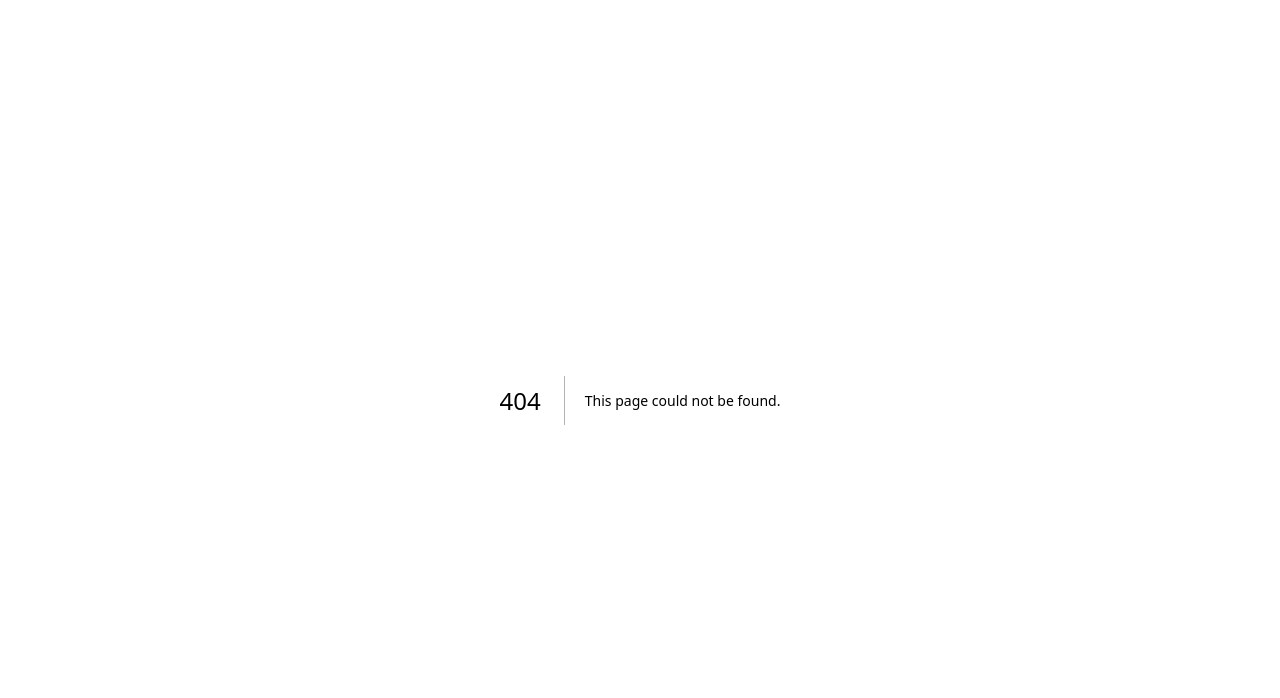
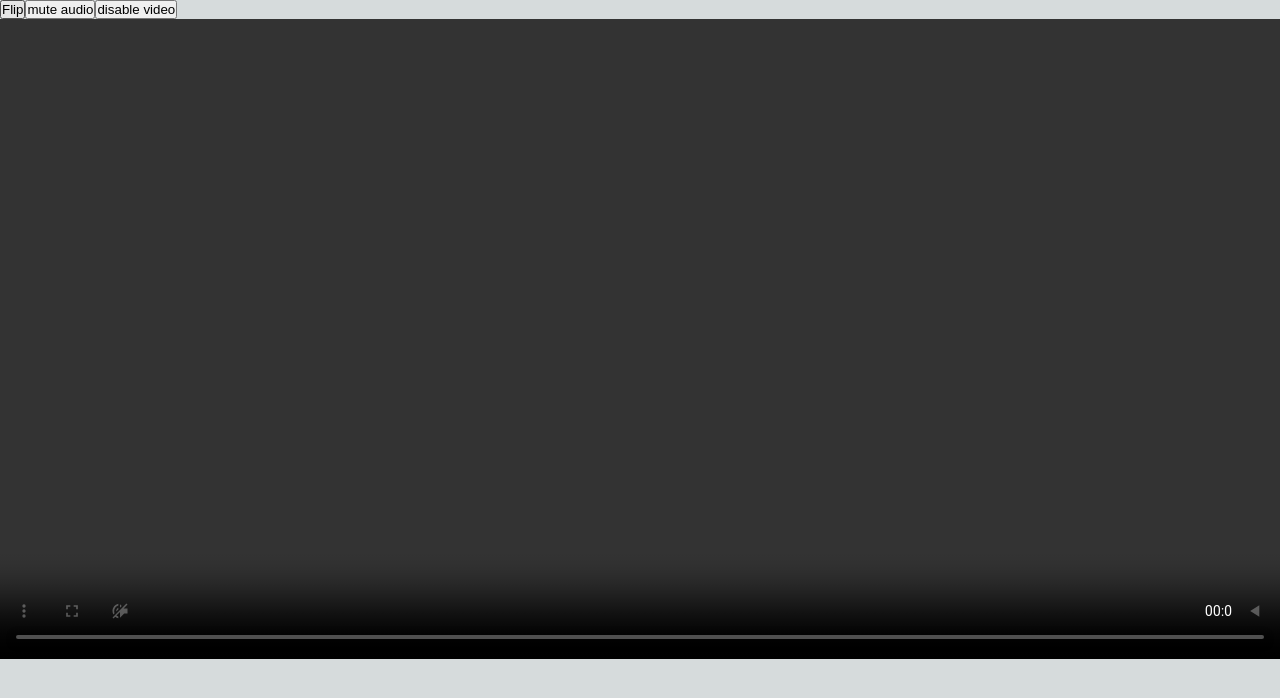
Before and after one commit to TerraMysticaAficionados/nitche, a Next.js app: page /stream in a window 1280 px wide. Before the commit this address had no page. Shown: the top 698 px of the page. Built offline with nearby package versions, Linux system fonts and the light colour scheme; no server answers.

Commit message:
oops forgot stream page

```diff
--- /dev/null
+++ b/src/pages/stream/index.tsx
@@ -0,0 +1,237 @@
+import { useEffect, useRef, useState } from "react";
+import useWindowSize from "@/lib/hooks/useWindowSize";
+import WebSocketStream from "websocket-stream";
+
+/**
+ * mirror.tsx
+ * Preview for a user what they're camera is capturing.
+ *
+ */
+export default () => {
+
+    const { width, height } = useWindowSize()
+    const [flipped, setFlipped] = useState(true)
+    const [videoEnabled, setVideoEnabled] = useState(true)
+    const [audioEnabled, setAudioEnabled] = useState(true)
+
+
+    return <div id="mirror-root" style={{
+        display: "flex",    //  flex-box is excellent for arranging pages. usually best when nested: a parent flex element to define boundery, child to be oriented within parent, then content within that. This allows content to be swapped out easily and the overall position on the page to be relatively stable.
+
+    }} >
+
+        <div id="fullScreenVideoContainer" style={{
+            position: "absolute",   //  position absolute is very useful and powerful, but generally should be avoided because it is not "responsive" which in web design terms means capable of displaying more or less correctly no matter what the device is. flexboxes on the other hand are a highly responsive technique that allows rules to be defined around the display of child elements, such that a horizontal list smoothly stacks its content as the window narrows. This is not always desirable, but is a reasonable default behavior.
+            left:"0px",
+            right:"0px"
+        }}>
+            <button onClick={() => {
+                setFlipped(!flipped)
+            }}>Flip</button>
+            <button onClick={() => {
+                setAudioEnabled(!audioEnabled)
+            }}>{audioEnabled ? "mute audio" : "enable audio"}</button>
+            <button onClick={() => {
+                setVideoEnabled(!videoEnabled)
+            }}>{videoEnabled ? "disable video" : "enable video"}</button>
+            <WebRTCPlayer
+                style={{
+                    width:width,
+                    maxHeight:height,
+                    scale:flipped ? "-1 1" : "1 1"
+                }}
+                audio={audioEnabled}
+                video={videoEnabled}
+            />
+        </div>
+    </div>
+}
+
+function WebRTCPlayer({style, audio, video}:any) {
+    const videoRef = useRef<HTMLVideoElement>(null)
+    const [localStream] = useMedia(videoRef, audio, video)
+    return <video ref={videoRef} autoPlay={true} style={style} controls={true} muted={true}></video>
+}
+
+function useMedia(videoRef:any, audio:boolean, video:boolean) {
+    let [stream, setStream] = useState<MediaStream|null>(null)
+    const constraints = {
+        video,
+        audio,
+    };
+
+    useEffect(() => {
+        if(!stream) return
+        stream?.getAudioTracks().forEach(track => {
+            track.enabled = audio
+        })
+        stream?.getVideoTracks().forEach(track => {
+            track.enabled = video
+        })
+    }, [audio, video])
+
+    useEffect(() => {
+        if(navigator.mediaDevices.getUserMedia == undefined) {
+            alert('Your browser does not support getUserMedia API');
+            return
+        } else if (videoRef?.current == undefined) {
+            return
+        }
+        const videoElem = videoRef?.current
+        let mediaRecorder:MediaRecorder;
+        let canceled = false
+        let [websocketPromise, websocketCleanup] = getWebsocketPromise("ws://localhost:8080/stream/123")
+        console.log("mounting", canceled)
+        Promise.all([
+            navigator.mediaDevices.getUserMedia(constraints),
+            websocketPromise
+        ]).then(([userMediaStream, websocket]) => {
+            if(canceled) {
+                websocketCleanup()
+                return
+            }
+            if(websocket == null || videoElem == null || userMediaStream == null) return
+            console.log("promise loaded", userMediaStream, websocket)
+            //  set state, might have a better way to do this. this makes me nervous bc we avoid rerender only because stream is a nested obj
+            setStream(userMediaStream)
+            //  set local video
+            videoElem.srcObject = userMediaStream
+            //  set websocket video
+            videoElem.onloadedmetadata = (e:Event) => {
+                console.log(videoElem)
+            }
+
+
+
+
+
+            console.log("support", MediaRecorder.isTypeSupported('video/webm;codecs=opus'))
+            let options = {mimeType: 'video/webm;codecs=opus'};
+            mediaRecorder = new MediaRecorder(userMediaStream,options);
+            let i =0
+            let chunks:Blob[] =  []
+            mediaRecorder.ondataavailable = async (e) => {
+                i ++
+                // if(i > 4) {
+                    // if(mediaRecorder.state == "recording") {
+                    //     mediaRecorder.stop()
+                    // } else {
+                    //     return
+                    // }
+                // }
+
+
+                // console.log(mediaRecorder)
+                // let data = await e.data.arrayBuffer()
+                // console.log(data)
+                websocket?.send(e.data)
+                // chunks.push(e.data)
+            }
+            mediaRecorder.onstop = () => {
+                console.log("stop")
+                const dataBlob = new Blob(chunks, { type: 'video/webm;codecs=opus'});
+                const vidURL = window.URL.createObjectURL(dataBlob);
+                videoElem.src = vidURL
+                videoElem.srcObject = null
+
+                // websocket.send(blob)
+            }
+            mediaRecorder.start(1000)
+
+
+
+
+
+
+        })
+        return () => {
+            console.log("unmounting")
+            canceled = true
+            websocketCleanup()
+        }
+    }, [videoRef])
+
+    return [stream]
+}
+
+/**
+ * Create a promise that resolves with a websocket when connection is opened.
+ *
+ * return the promise and a cleanup function
+ * promise resolves to the websocket and open/error event (websocket is null on error)
+ *
+ * @param url
+ * @returns [Promise<WebSocket|null>, Function]
+ */
+function getWebsocketPromise(url:string): [Promise<WebSocket|null>, Function]{
+    let cleaned = false
+    let websocketRef: WebSocket;
+    let websocketPromise = new Promise<WebSocket|null>((resolve, reject) => {
+        websocketRef = new WebSocket(url)
+        websocketRef.addEventListener("open", (event) => {
+            if(cleaned) resolve(null) //    if cleaned don't do anything
+            console.log("ws open")
+            resolve(websocketRef)
+        })
+        websocketRef.addEventListener("error", (event) => {
+            if(cleaned) resolve(null) //  if cleaned don't do anything
+            console.log("ws error")
+            reject(null)
+        })
+        websocketRef.addEventListener("close", ( ) => {
+            console.log("ws closed")
+        })
+    })
+    function cleanupPromise () {
+        console.log("ws cleanup")
+        cleaned = true
+        websocketRef.close()
+    }
+    console.log("getWebsocketPromise", websocketPromise)
+    return [websocketPromise, cleanupPromise]
+}
+
+async function useWebsocket(url: string) {
+    let resolveWebsocket: (value: unknown) => void;
+    let rejectWebsocket: (reason?: any) => void;
+    const websocketPromise = new Promise((resolve, reject) => {
+        resolveWebsocket = resolve
+        rejectWebsocket = reject
+    })
+    let [websocket, setWebsocket] = useState<WebSocket>()
+
+    useEffect(() => {
+        const websocketTemp = new WebSocket(url)
+        setWebsocket(websocketTemp)
+        // websocket.addEventListener("error", (event) => {
+        //     console.log("error!", event)
+        //     return rejectWebsocket(event)
+        // })
+        // websocket.addEventListener("open", () => {
+        //     return resolveWebsocket(websocket)
+        // })
+        // return () => {
+        //     websocket.close()
+        // }
+    }, [])
+
+    return websocket
+}
+
+
+async function* streamIter(stream: MediaStream) {
+    const mediaRecorder = new MediaRecorder(stream);
+    let blobs: Blob[] = []
+    let done = false
+    mediaRecorder.ondataavailable = (e) => {
+         blobs.push(e.data)
+         if(e.data == null) {
+            done = true
+         }
+    }
+    mediaRecorder.start(1000)
+    while(blobs.length > 0 || !done) {
+        yield blobs.pop()
+    }
+    return null
+}
```
